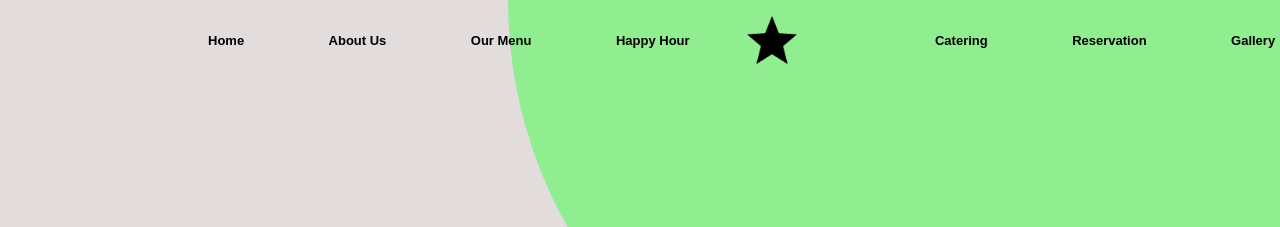
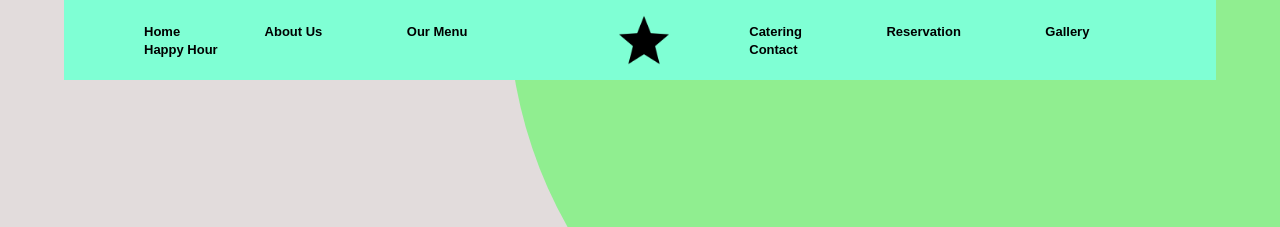
Before and after one commit to DanielMutunga/trial, a plain HTML site: page index.html in a window 1280 px wide. Shown: the top 227 px of the page. Drawn offline with Linux system fonts and the light colour scheme.

Commit message:
Designed the navbar

```diff
--- a/CSS/style.css
+++ b/CSS/style.css
@@ -4,7 +4,7 @@
     font-family: sans-serif, 'Poppins';
 }
 .sectionone{
-    height: 80vh;
+    height: 100vh;
     width: 100%;
     position: relative;
     background-color: rgb(226, 220, 220);
@@ -29,9 +29,10 @@
 }
 .nav{
     height: 10vh;
-    width: 100%;
-    left: 10%;
-    right: 10%;
+    width: 90%;
+    right: 5%;
+    left: 5%;
+    background-color: aquamarine;
     position: absolute;
     top: 0;
     display: flex;
```
